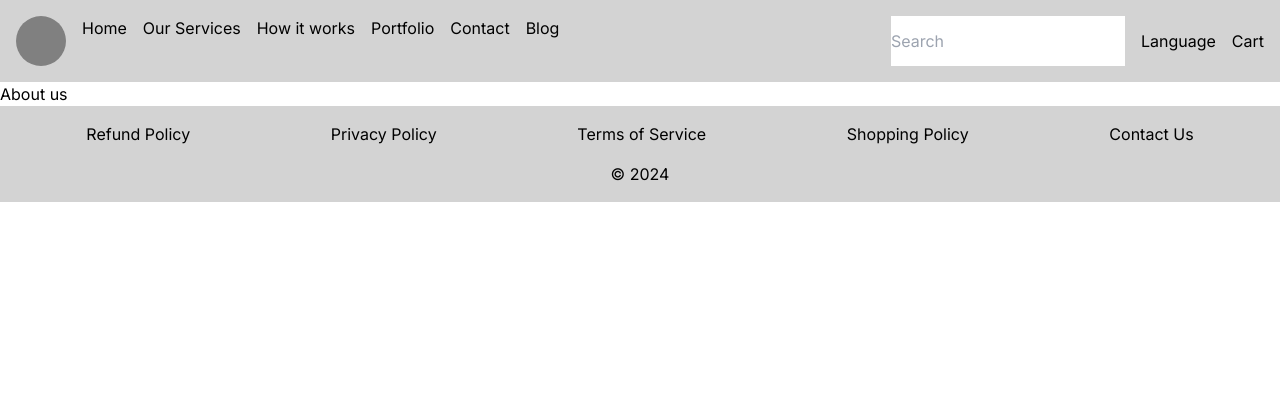
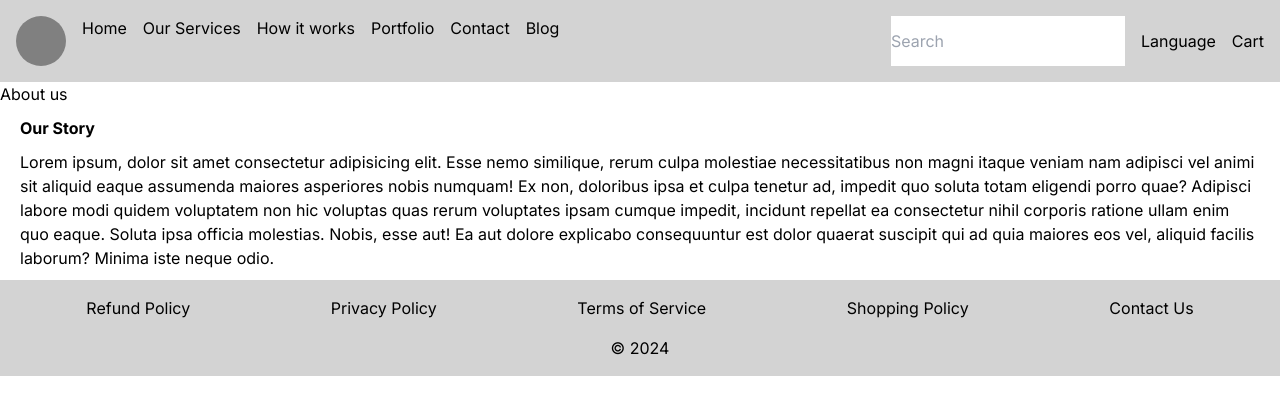
Before and after one commit to ikarrila/Homebox, a Next.js app in the folder frontend/: page /about_us in a window 1280 px wide. Shown: the top 414 px of the page. Built offline with nearby package versions, Linux system fonts and the light colour scheme.

Commit message:
edit placeholder page contents

```diff
--- /dev/null
+++ b/frontend/components/AboutUs.js
@@ -0,0 +1,11 @@
+import React from 'react';
+
+export default function AboutUs() {
+    return (
+        <div style={{ padding: '0 20px', display: 'flex', flexDirection: 'column', alignItems: 'flex-start' }}>
+            <div style={{ marginBottom: '10px' }}></div>
+            <h2 style={{ fontWeight: 'bold', marginBottom: '10px' }}>Our Story</h2>
+            <p style={{ marginBottom: '10px' }}> Lorem ipsum, dolor sit amet consectetur adipisicing elit. Esse nemo similique, rerum culpa molestiae necessitatibus non magni itaque veniam nam adipisci vel animi sit aliquid eaque assumenda maiores asperiores nobis numquam! Ex non, doloribus ipsa et culpa tenetur ad, impedit quo soluta totam eligendi porro quae? Adipisci labore modi quidem voluptatem non hic voluptas quas rerum voluptates ipsam cumque impedit, incidunt repellat ea consectetur nihil corporis ratione ullam enim quo eaque. Soluta ipsa officia molestias. Nobis, esse aut! Ea aut dolore explicabo consequuntur est dolor quaerat suscipit qui ad quia maiores eos vel, aliquid facilis laborum? Minima iste neque odio.</p>
+        </div>
+    );
+}
--- a/frontend/src/app/about_us/page.js
+++ b/frontend/src/app/about_us/page.js
@@ -1,9 +1,10 @@
-import WhyUsDescription from "../../../components/WhyUsDescription";
+import AboutUs from "../../../components/AboutUs";
 
 export default function about_us() {
     return (
         <div>
             <h1>About us</h1>
+            <AboutUs></AboutUs>
         </div>
     );
 }
```
